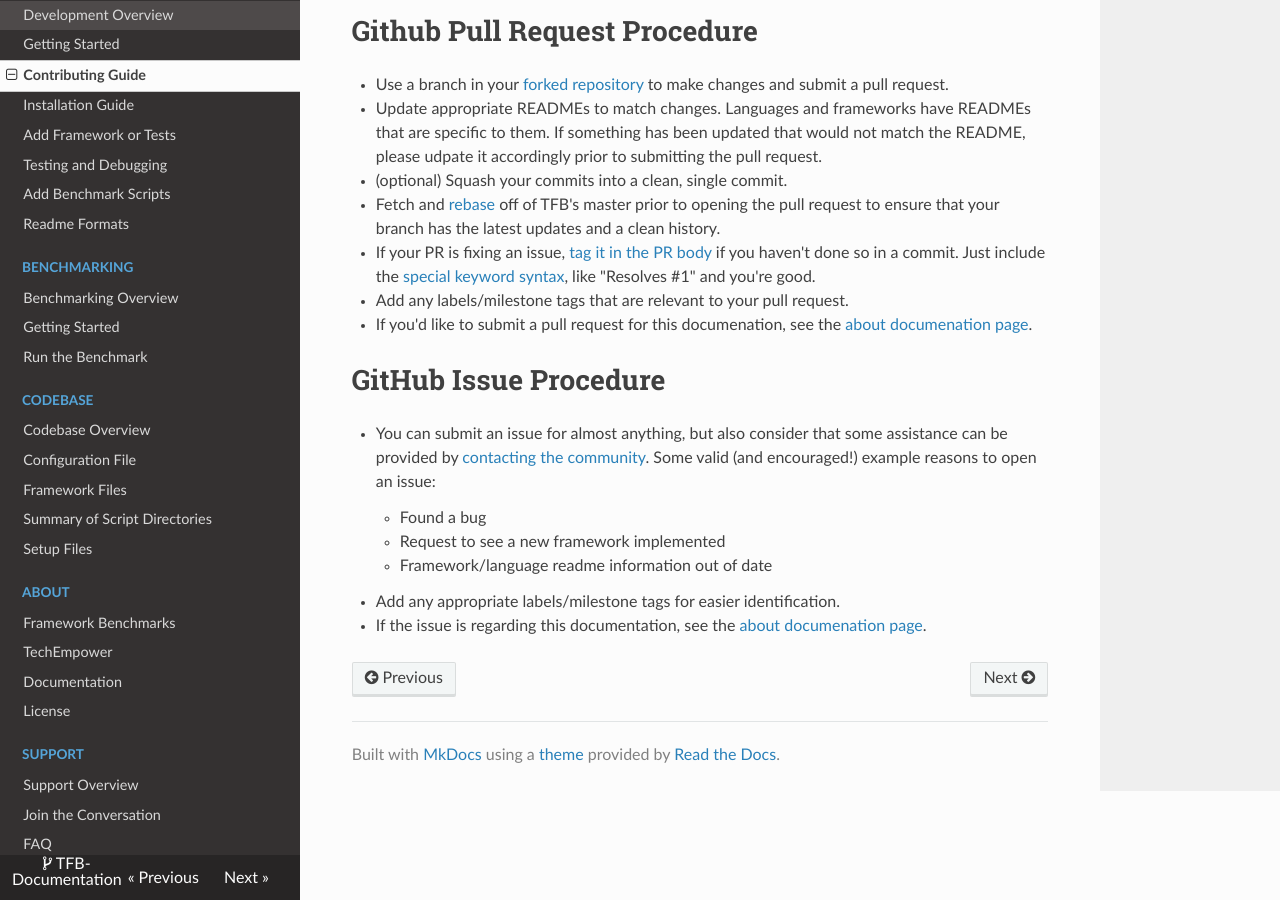
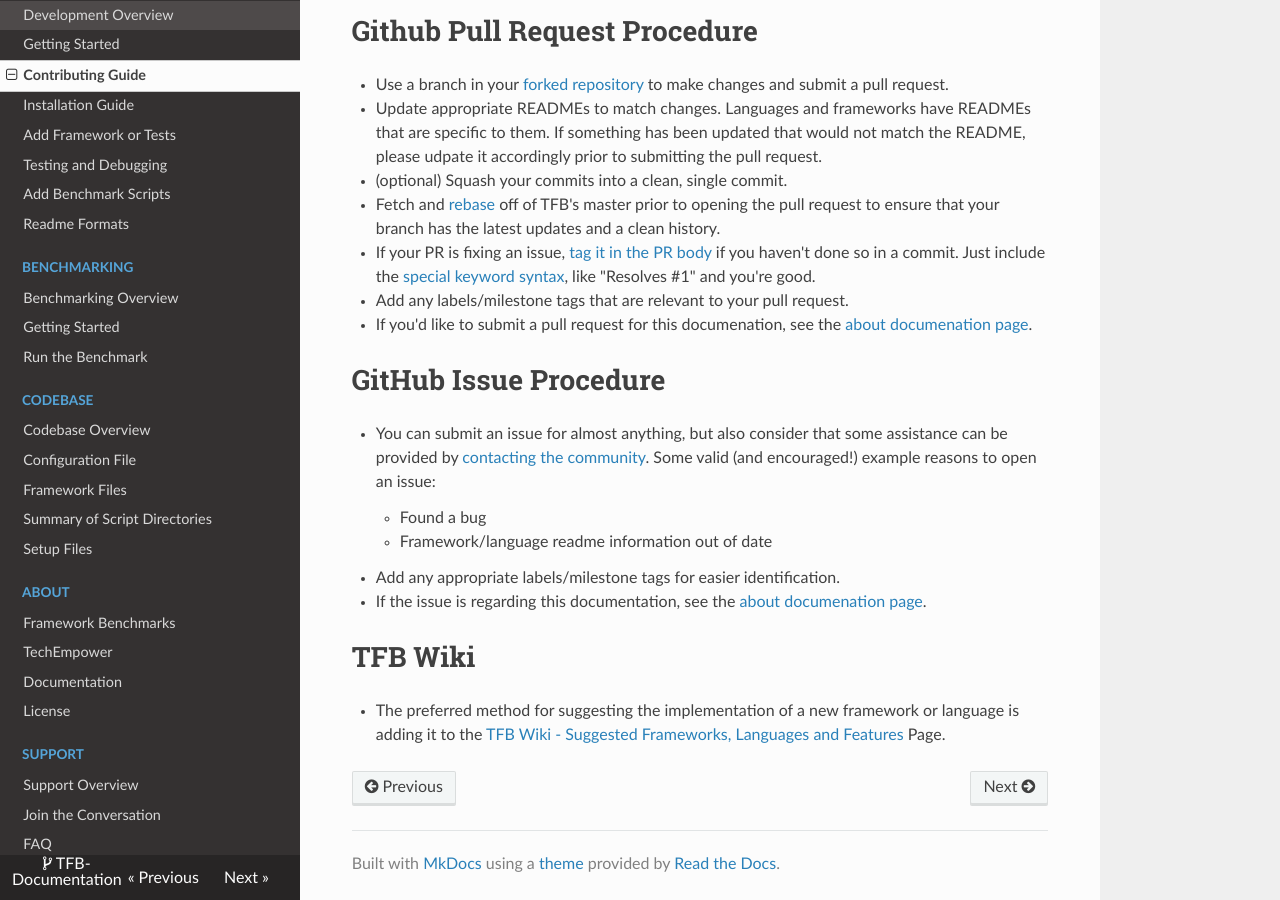
Before and after one commit to nbrady-techempower/TFB-Documentation, an MkDocs documentation site: the page built from docs/Development/Contributing-Guide.md, in a window 1280 px wide and 900 px high, scrolled down 749 px. Built offline with MkDocs 1.6.1, drawn with Linux system fonts in a browser that asks for light colours; nearby versions of some CDN libraries; old or Windows-style settings are respelled for this version of MkDocs.

Commit message:
Added TFB Wiki link for new frameworks

```diff
--- a/docs/Development/Contributing-Guide.md
+++ b/docs/Development/Contributing-Guide.md
@@ -56,8 +56,10 @@ like "Resolves #1" and you're good.
 be provided by [contacting the community](../Support/Converse). Some valid (and encouraged!)
 example reasons to open an issue:
     * Found a bug
-    * Request to see a new framework implemented
     * Framework/language readme information out of date
 * Add any appropriate labels/milestone tags for easier identification.
 * If the issue is regarding this documentation, see the
 [about documenation page](../About/Documentation).
+
+# TFB Wiki
+* The preferred method for suggesting the implementation of a new framework or language is adding it to the [TFB Wiki - Suggested Frameworks, Languages and Features](https://github.com/TechEmpower/FrameworkBenchmarks/wiki/Suggested-Frameworks,-Languages-and-Features) Page.
```
